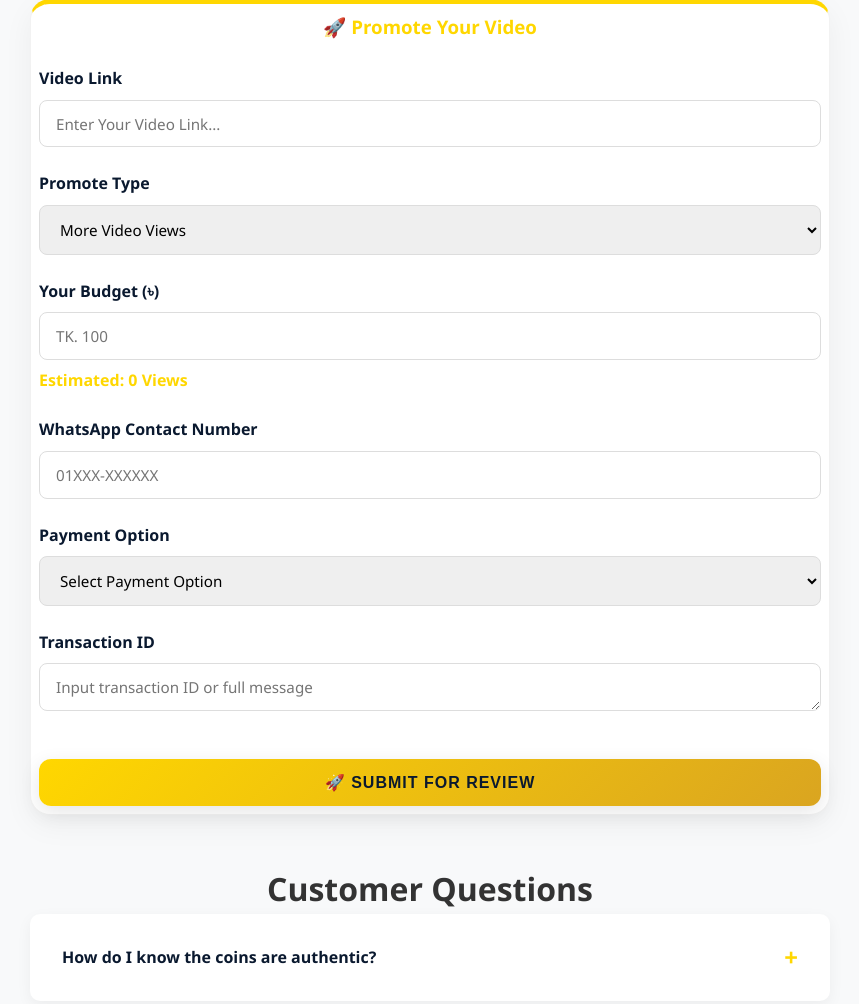
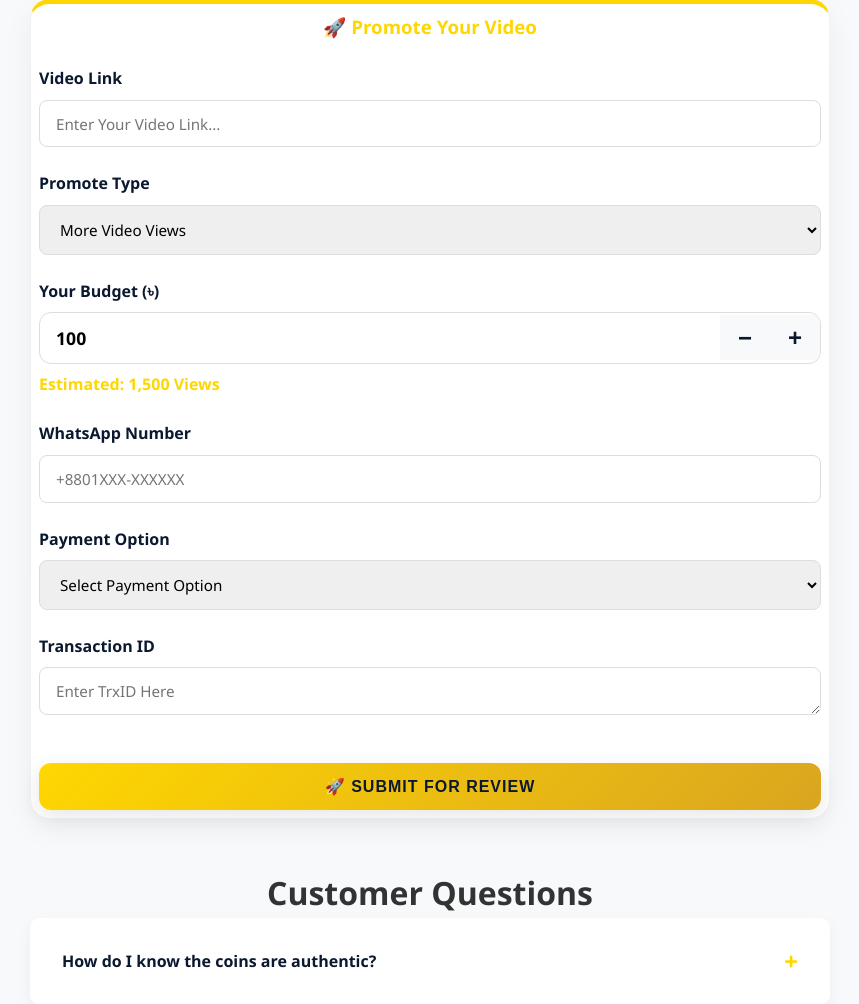
Before and after one commit to bamdyasin/coinstore, a PHP site: page / in a window 1280 px wide. Shown: the part 190-1194 px from the top of the page, without its empty margins (210-1069 px from the left). Run offline with PHP 8.4, Linux system fonts and the light colour scheme.

Commit message:
static done

```diff
--- a/assets/css/style.css
+++ b/assets/css/style.css
@@ -793,6 +793,48 @@ footer {
     color: var(--secondary-color);
 }
 
+/* Stepper Styles */
+.stepper-group {
+    display: flex;
+    align-items: center;
+    background: #fff;
+    border: 1px solid #ddd;
+    border-radius: 12px;
+    overflow: hidden;
+    width: 100%;
+}
+
+.stepper-btn {
+    background: var(--bg-light);
+    border: none;
+    color: var(--secondary-color);
+    width: 50px;
+    height: 45px;
+    font-size: 1.5rem;
+    font-weight: bold;
+    cursor: pointer;
+    transition: var(--transition);
+}
+
+.stepper-btn:hover {
+    background: #eee;
+}
+
+.stepper-btn:active {
+    background: #ddd;
+}
+
+.stepper-group input {
+    flex: 1;
+    border: none !important;
+    text-align: left;
+    padding-left: 1rem;
+    font-weight: bold;
+    font-size: 1.1rem;
+    background: transparent;
+    pointer-events: none; /* Extra safety for readonly */
+}
+
 /* Modal Styles */
 .modal {
     display: none;
--- a/assets/js/main.js
+++ b/assets/js/main.js
@@ -83,6 +83,8 @@ document.addEventListener('DOMContentLoaded', () => {
     const priceInput = document.getElementById('price');
     const categorySelect = document.getElementById('category');
     const estimatedResult = document.getElementById('estimated-result');
+    const plusBtn = document.getElementById('plus-btn');
+    const minusBtn = document.getElementById('minus-btn');
 
     if (priceInput && categorySelect && estimatedResult) {
         const updateEstimate = () => {
@@ -105,7 +107,30 @@ document.addEventListener('DOMContentLoaded', () => {
             estimatedResult.textContent = `Estimated: ${estimate.toLocaleString()} ${unit}`;
         };
 
-        priceInput.addEventListener('input', updateEstimate);
+        if (plusBtn && minusBtn) {
+            plusBtn.addEventListener('click', () => {
+                let current = parseInt(priceInput.value);
+                if (current === 100) {
+                    priceInput.value = 200;
+                } else {
+                    priceInput.value = current + 200;
+                }
+                updateEstimate();
+            });
+
+            minusBtn.addEventListener('click', () => {
+                let current = parseInt(priceInput.value);
+                if (current > 100) {
+                    if (current === 200) {
+                        priceInput.value = 100;
+                    } else {
+                        priceInput.value = current - 200;
+                    }
+                    updateEstimate();
+                }
+            });
+        }
+
         categorySelect.addEventListener('change', updateEstimate);
     }
 
@@ -117,9 +142,9 @@ document.addEventListener('DOMContentLoaded', () => {
 
     if (paymentSelect && agentDisplay && agentNumber && paymentMethodName) {
         const agentNumbers = {
-            'Bkash': '01712345678',
-            'Nagad': '01912345678',
-            'Rocket': '01812345678'
+            'Bkash': '01342719542',
+            'Nagad': '01342719542',
+            'Rocket': '01342719542'
         };
 
         paymentSelect.addEventListener('change', () => {
--- a/index.php
+++ b/index.php
@@ -31,13 +31,17 @@ include 'includes/header.php';
 
                 <div class="form-group">
                     <label for="price">Your Budget (৳)</label>
-                    <input type="number" id="price" name="price" placeholder="TK. 100" min="100" required>
-                    <div id="estimated-result" style="margin-top: 0.5rem; font-weight: bold; color: var(--primary-color);">Estimated: 0 Views</div>
+                    <div class="stepper-group">
+                        <input type="number" id="price" name="price" value="100" min="100" readonly required>
+                        <button type="button" id="minus-btn" class="stepper-btn">−</button>
+                        <button type="button" id="plus-btn" class="stepper-btn">+</button>
+                    </div>
+                    <div id="estimated-result" style="margin-top: 0.5rem; font-weight: bold; color: var(--primary-color);">Estimated: 1,500 Views</div>
                 </div>
 
                 <div class="form-group">
-                    <label for="whatsapp">WhatsApp Contact Number</label>
-                    <input type="text" id="whatsapp" name="whatsapp" placeholder="01XXX-XXXXXX" required>
+                    <label for="whatsapp">WhatsApp Number</label>
+                    <input type="text" id="whatsapp" name="whatsapp" placeholder="+8801XXX-XXXXXX" required>
                 </div>
 
                 <div class="form-group">
@@ -55,7 +59,7 @@ include 'includes/header.php';
 
                 <div class="form-group">
                     <label for="promote_trxid">Transaction ID</label>
-                    <textarea id="promote_trxid" name="description" rows="1" placeholder="Input transaction ID or full message" required></textarea>
+                    <textarea id="promote_trxid" name="description" rows="1" placeholder="Enter TrxID Here" required></textarea>
                 </div>
 
                 <button type="submit" class="btn btn-primary" style="width: 100%; margin-top: 1rem;">🚀 Submit for Review</button>
@@ -67,17 +71,16 @@ include 'includes/header.php';
     <div id="getcoin-section" style="display: none; max-width: 800px; margin: 0 auto;">
         <div class="form-card" style="border-top: 5px solid var(--primary-color);">
             <h3 style="color: var(--primary-color); margin-bottom: 1.5rem; text-align: center;">💎 Request For Coin</h3>
-            <p style="text-align: center; font-size: 0.9rem; margin-bottom: 1.5rem; color: #666;">Looking for something specific? Let our experts find it for you.</p>
-            <form id="getcoinForm" action="process_getcoin.php" method="POST">
+           <form id="getcoinForm" action="process_getcoin.php" method="POST">
                 <div class="form-group">
                     <label for="coin_amount">Coin Amount</label>
-                    <input type="number" id="coin_amount" name="coin_amount" placeholder="Enter amount of coins" min="50" required>
+                    <input type="number" id="coin_amount" name="coin_amount" placeholder="Enter coins amount" min="50" required>
                     <div id="coin-price-display" style="margin-top: 0.5rem; font-weight: bold; color: var(--primary-color);">Total Price: 0 ৳</div>
                 </div>
 
                 <div class="form-group">
-                    <label for="whatsapp">WhatsApp Contact Number</label>
-                    <input type="text" id="whatsapp" name="whatsapp" placeholder="01XXX-XXXXXX" required>
+                    <label for="whatsapp">WhatsApp Number</label>
+                    <input type="text" id="whatsapp" name="whatsapp" placeholder="+8801XXX-XXXXXX" required>
                 </div>
 
                 <div class="form-group">
@@ -95,7 +98,7 @@ include 'includes/header.php';
 
                 <div class="form-group">
                     <label for="getcoin_trxid">Transaction ID</label>
-                    <textarea id="getcoin_trxid" name="description" rows="3" placeholder="Input transaction ID or full message" required></textarea>
+                    <textarea id="getcoin_trxid" name="description" rows="3" placeholder="Enter TrxID Here" required></textarea>
                 </div>
 
 
```
